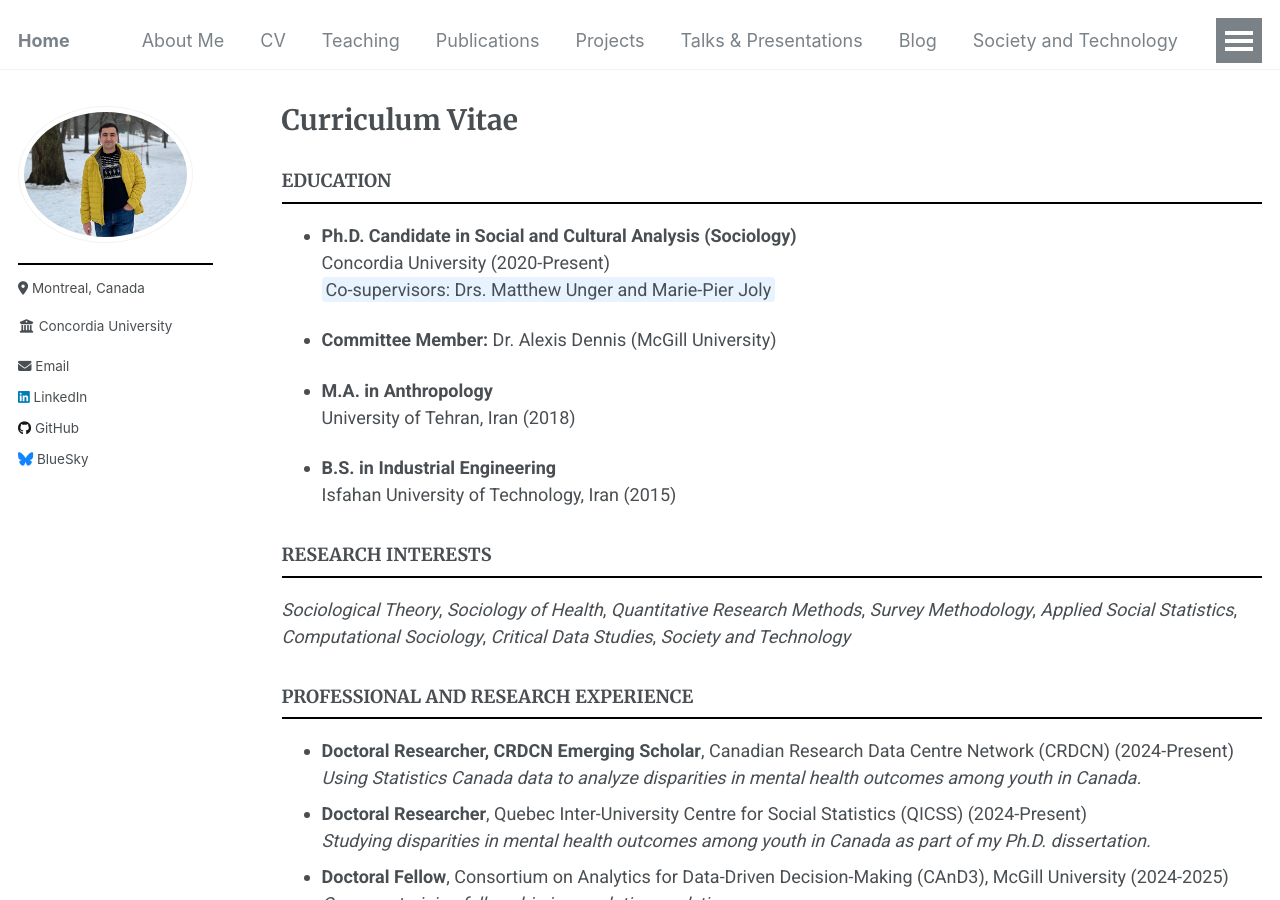
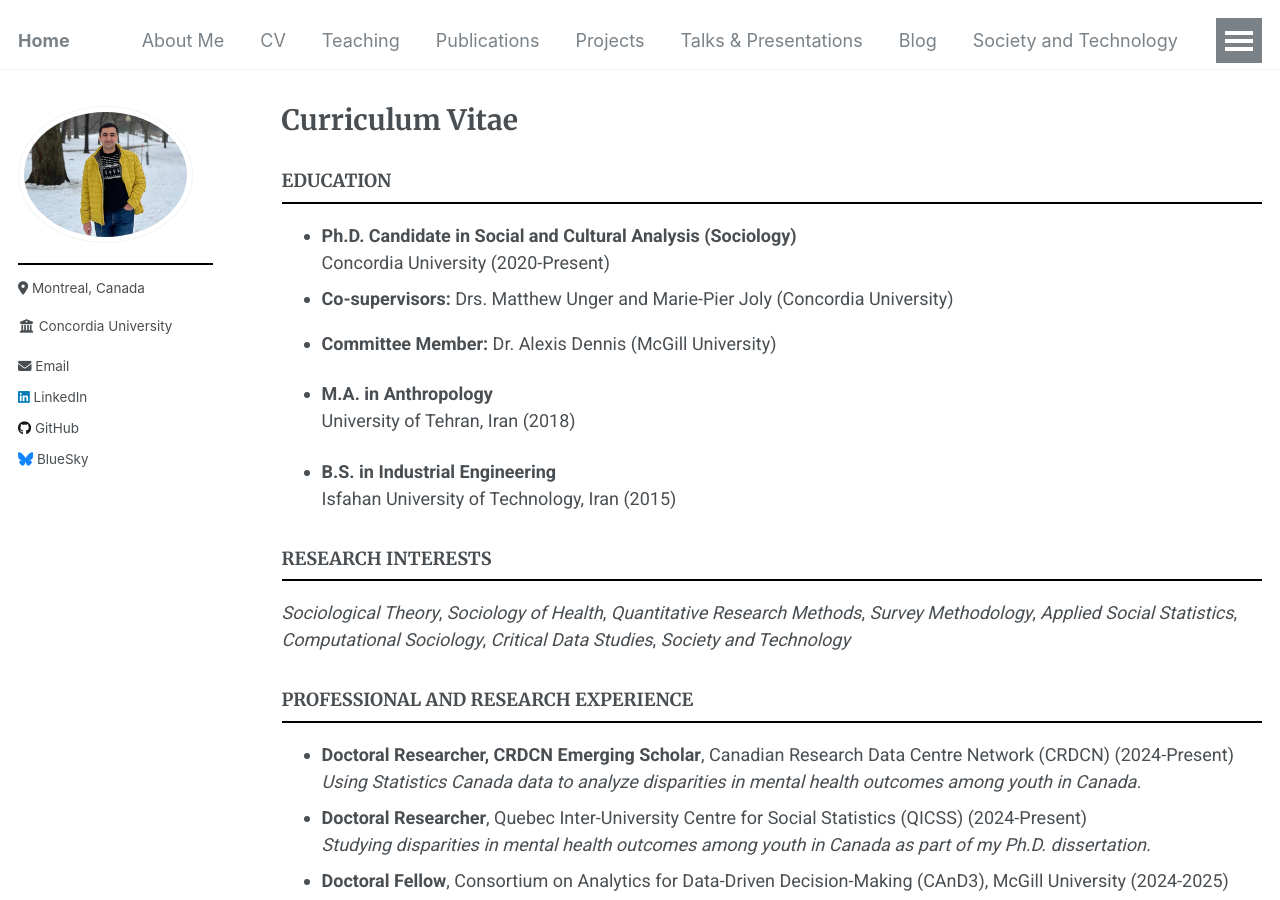
Before and after one commit to Mohsnmonji/mohsnmonji.github.io, a Jekyll site: the page built from _pages/Curriculum Vitae.md, in a window 1280 px wide and 900 px high. Built offline with Jekyll 4.4.1, drawn with Linux system fonts in a browser that asks for light colours.

Commit message:
Update Curriculum Vitae.md

```diff
--- a/_pages/Curriculum Vitae.md
+++ b/_pages/Curriculum Vitae.md
@@ -20,9 +20,9 @@ redirect_from:
 ### EDUCATION
   - **Ph.D. Candidate in Social and Cultural Analysis (Sociology)**
   Concordia University (2020-Present)
-  <span style="background-color: #e7f3fe; padding: 2px 4px; border-radius: 4px;">Co-supervisors: Drs. Matthew Unger and Marie-Pier Joly</span>
+  - **Co-supervisors:** Drs. Matthew Unger and Marie-Pier Joly (Concordia University)
+  - **Committee Member:** Dr. Alexis Dennis (McGill University)
 
-  - **Committee Member:** Dr. Alexis Dennis (McGill University)
 
 - **M.A. in Anthropology**
   University of Tehran, Iran (2018)
```
